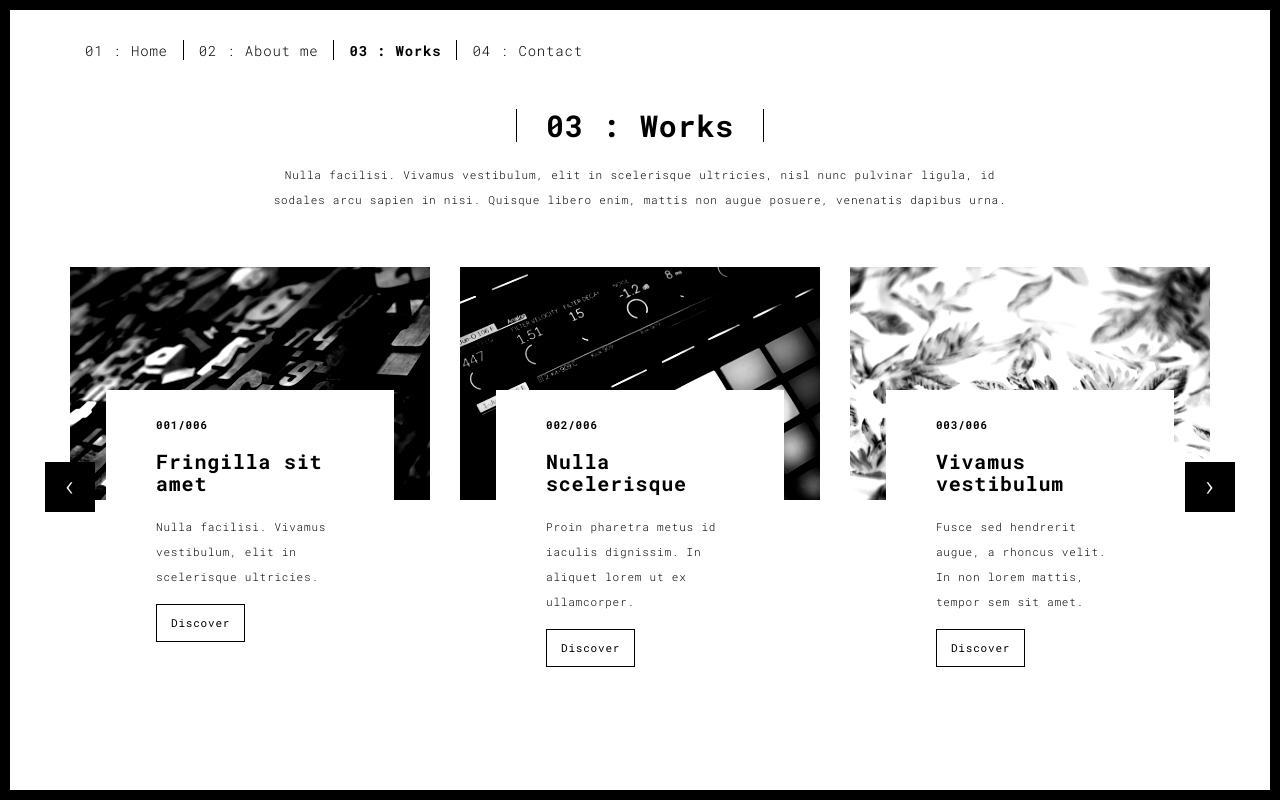
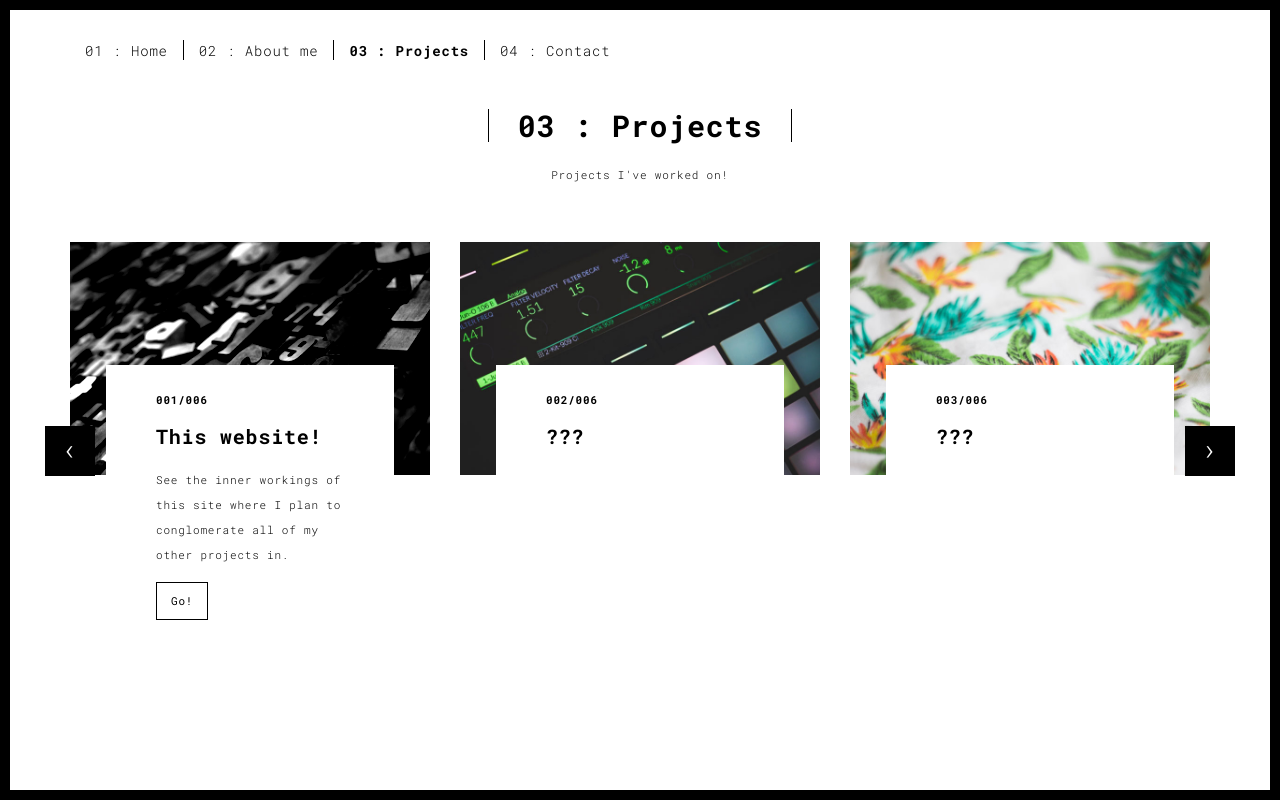
Before and after one commit to aneeshchakka/portfo, a Flask app: page /works.html in a window 1280 px wide. Run offline with Flask 2, Linux system fonts and the light colour scheme; some libraries are stand-ins or nearby versions.

Commit message:
Add files via upload

```diff
--- a/templates/about.html
+++ b/templates/about.html
@@ -39,7 +39,7 @@
         <ul class="nav navbar-nav ">
           <li><a href="./index.html" title="">01 : Home</a></li>
           <li><a href="./about.html" title="">02 : About me</a></li>
-          <li><a href="./works.html" title="">03 : Works</a></li>
+          <li><a href="./works.html" title="">03 : Projects</a></li>
           <li><a href="./contact.html" title="">04 : Contact</a></li>
         </ul>
 
--- a/templates/contact.html
+++ b/templates/contact.html
@@ -39,7 +39,7 @@
         <ul class="nav navbar-nav ">
           <li><a href="./index.html" title="">01 : Home</a></li>
           <li><a href="./about.html" title="">02 : About me</a></li>
-          <li><a href="./works.html" title="">03 : Works</a></li>
+          <li><a href="./works.html" title="">03 : Projects</a></li>
           <li><a href="./contact.html" title="">04 : Contact</a></li>
         </ul>
 
--- a/templates/index.html
+++ b/templates/index.html
@@ -39,7 +39,7 @@
         <ul class="nav navbar-nav ">
           <li><a href="./index.html" title="">01 : Home</a></li>
           <li><a href="./about.html" title="">02 : About me</a></li>
-          <li><a href="./works.html" title="">03 : Works</a></li>
+          <li><a href="./works.html" title="">03 : Projects</a></li>
           <li><a href="./contact.html" title="">04 : Contact</a></li>
         </ul>
 
@@ -59,7 +59,6 @@
                 <span id="typed-strings">
                   <span>I'm Aneesh Chakka</span>
                   <span>A Rising Programmer</span>
-                  <span>Looking for Intern Opportunities</span>
                 </span>
                 <span id="typed"></span>
               </h1>
--- a/templates/thankyou.html
+++ b/templates/thankyou.html
@@ -39,7 +39,7 @@
         <ul class="nav navbar-nav ">
           <li><a href="./index.html" title="">01 : Home</a></li>
           <li><a href="./about.html" title="">02 : About me</a></li>
-          <li><a href="./works.html" title="">03 : Works</a></li>
+          <li><a href="./works.html" title="">03 : Projects</a></li>
           <li><a href="./contact.html" title="">04 : Contact</a></li>
         </ul>
 
--- a/templates/work.html
+++ b/templates/work.html
@@ -39,7 +39,7 @@
         <ul class="nav navbar-nav ">
           <li><a href="./index.html" title="">01 : Home</a></li>
           <li><a href="./about.html" title="">02 : About me</a></li>
-          <li><a href="./works.html" title="">03 : Works</a></li>
+          <li><a href="./works.html" title="">03 : Projects</a></li>
           <li><a href="./contact.html" title="">04 : Contact</a></li>
         </ul>
 
--- a/templates/works.html
+++ b/templates/works.html
@@ -39,7 +39,7 @@
         <ul class="nav navbar-nav ">
           <li><a href="./index.html" title="">01 : Home</a></li>
           <li><a href="./about.html" title="">02 : About me</a></li>
-          <li><a href="./works.html" title="">03 : Works</a></li>
+          <li><a href="./works.html" title="">03 : Projects</a></li>
           <li><a href="./contact.html" title="">04 : Contact</a></li>
         </ul>
 
@@ -55,8 +55,8 @@
 
       <div class="col-sm-8 col-sm-offset-2 section-container-spacer">
         <div class="text-center">
-          <h1 class="h2">03 : Works</h1>
-          <p>Nulla facilisi. Vivamus vestibulum, elit in scelerisque ultricies, nisl nunc pulvinar ligula, id sodales arcu sapien in nisi. Quisque libero enim, mattis non augue posuere, venenatis dapibus urna.</p>
+          <h1 class="h2">03 : Projects</h1>
+          <p>Projects I've worked on!</p>
         </div>
       </div>
 
@@ -69,36 +69,36 @@
                 <div class="row">
                     <div class="col-sm-4">
 
-                      <a href="./work.html" title="" class="black-image-project-hover">
+                      <a href="https://github.com/aneeshchakka/portfo" title="" class="black-image-project-hover">
                         <img src="./static/assets/images/work01-hover.jpg" alt="" class="img-responsive">
                       </a>
                       <div class="card-container card-container-lg">
                         <h4>001/006</h4>
-                        <h3>Fringilla sit amet</h3>
-                        <p>Nulla facilisi. Vivamus vestibulum, elit in scelerisque ultricies.</p>
-                        <a href="./work.html" title="" class="btn btn-default">Discover</a>
+                        <h3>This website!</h3>
+                        <p>See the inner workings of this site where I plan to conglomerate all of my other projects in.</p>
+                        <a href="https://github.com/aneeshchakka/portfo" title="" class="btn btn-default">Go!</a>
                       </div>
                     </div>
                     <div class="col-sm-4">
-                      <a href="./work.html" title="" class="black-image-project-hover">
+                      <!-- <a href="./work.html" title="" class="black-image-project-hover"> -->
                         <img src="./static/assets/images/work02-hover.jpg" alt="" class="img-responsive">
                       </a>
                       <div class="card-container card-container-lg">
                         <h4>002/006</h4>
-                        <h3>Nulla scelerisque</h3>
-                        <p>Proin pharetra metus id iaculis dignissim. In aliquet lorem ut ex ullamcorper.</p>
-                        <a href="./work.html" title="" class="btn btn-default">Discover</a>
+                        <h3>???</h3>
+                        <p></p>
+                        <!-- <a href="./work.html" title="" class="btn btn-default">Discover</a> -->
                       </div>
                     </div>
                     <div class="col-sm-4">
-                      <a href="./work.html" title="" class="black-image-project-hover">
+                      <!-- <a href="./work.html" title="" class="black-image-project-hover"> -->
                         <img src="./static/assets/images/work03-hover.jpg" alt="" class="img-responsive">
                       </a>
                       <div class="card-container card-container-lg">
                         <h4>003/006</h4>
-                        <h3>Vivamus vestibulum</h3>
-                        <p>Fusce sed hendrerit augue, a rhoncus velit. In non lorem mattis, tempor sem sit amet.</p>
-                        <a href="./work.html" title="" class="btn btn-default">Discover</a>
+                        <h3>???</h3>
+                        <p></p>
+                        <!-- <a href="./work.html" title="" class="btn btn-default">Discover</a> -->
                       </div>
                     </div>
 
@@ -109,37 +109,37 @@
             <div class="item">
                 <div class="row">
                   <div class="col-sm-4">
-                    <a href="./work.html" class="black-image-project-hover">
+                    <!-- <a href="./work.html" class="black-image-project-hover"> -->
                       <img src="./static/assets/images/work02-hover.jpg" alt="Image" class="img-responsive">
                     </a>
                     <div class="card-container">
                       <h4>004/006</h4>
-                      <h3>Nulla scelerisque</h3>
-                      <p>Proin pharetra metus id iaculis dignissim. In aliquet lorem ut ex ullamcorper.</p>
-                      <a href="./work.html" class="btn btn-default">Discover</a>
+                      <h3>???</h3>
+                      <p></p>
+                      <!-- <a href="./work.html" class="btn btn-default">Discover</a> -->
                     </div>
                   </div>
                    <div class="col-sm-4">
-                      <a href="./work.html" class="black-image-project-hover">
+                      <!-- <a href="./work.html" class="black-image-project-hover"> -->
                         <img src="./static/assets/images/work01-hover.jpg" alt="Image" class="img-responsive">
                       </a>
                       <div class="card-container">
                         <h4>005/006</h4>
-                        <h3>Fringilla sit amet</h3>
-                        <p>Nulla facilisi. Vivamus vestibulum, elit in scelerisque ultricies.</p>
-                        <a href="./work.html" class="btn btn-default">Discover</a>
+                        <h3>???</h3>
+                        <p></p>
+                        <!-- <a href="./work.html" class="btn btn-default">Discover</a> -->
                       </div>
                     </div>
 
                     <div class="col-sm-4">
-                      <a href="./work.html" class="black-image-project-hover">
+                      <!-- <a href="./work.html" class="black-image-project-hover"> -->
                         <img src="./static/assets/images/work03-hover.jpg" alt="Image" class="img-responsive">
                       </a>
                       <div class="card-container">
                         <h4>006/006</h4>
-                        <h3>Vivamus vestibulum</h3>
-                        <p>Fusce sed hendrerit augue, a rhoncus velit. In non lorem mattis, tempor sem sit amet.</p>
-                        <a href="./work.html" class="btn btn-default">Discover</a>
+                        <h3>???</h3>
+                        <p></p>
+                        <!-- <a href="./work.html" class="btn btn-default">Discover</a> -->
                       </div>
                     </div>
 
```
